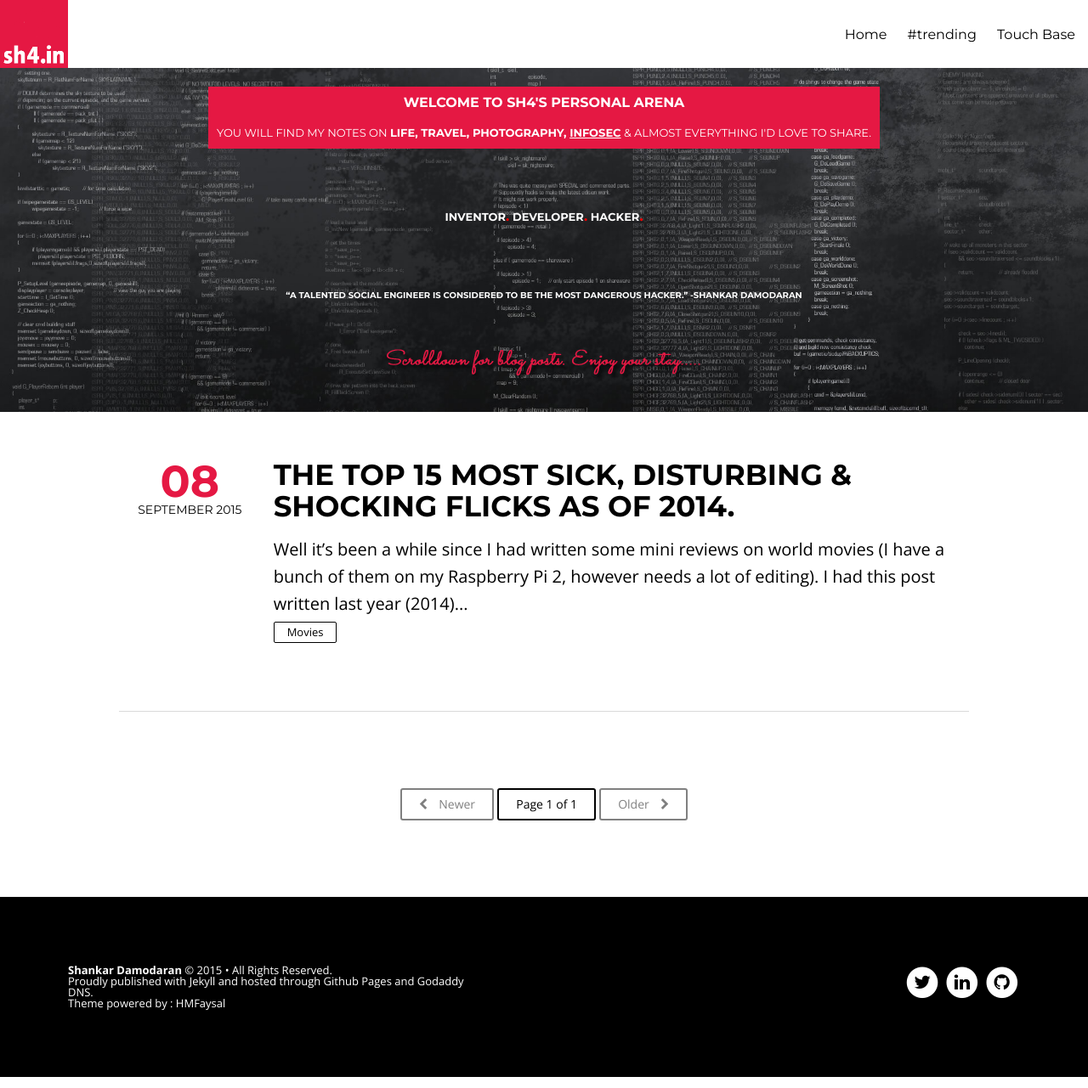
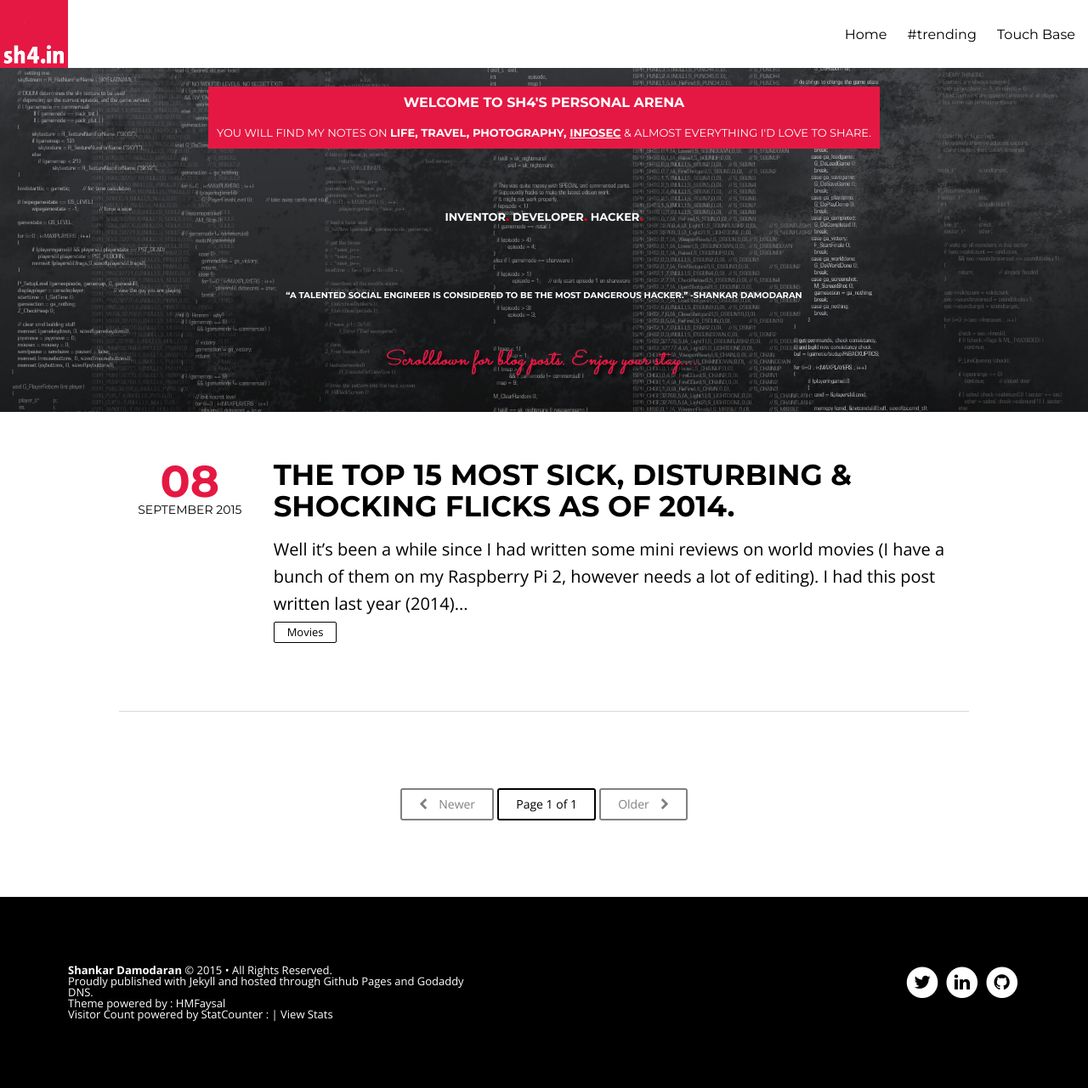
Before and after one commit to sh4nx0r/sh4nx0r.github.io, a Jekyll site: the page built from index.html, in a window 1280 px wide. Shown: the whole page at 85% size. Built offline with Jekyll 4.4.1, drawn with Linux system fonts in a browser that asks for light colours; nearby versions of some CDN libraries; the list of posts is cut into pages by our own code; comment, search, counter and statistics services are not loaded.

Commit message:
Statcounter added

```diff
--- a/_includes/footer.html
+++ b/_includes/footer.html
@@ -2,7 +2,26 @@
     <div class="copyright">
          <section><a href="{{ site.url }}/about"><b>{{ site.owner.name }}</b></a> &copy; {{ site.time | date: '%Y' }} &bull; All Rights Reserved.</section>
          <section>Proudly published with <a class="icon-ghost" href="https://jekyllrb.com/">Jekyll</a> and hosted through Github Pages and Godaddy DNS.</section>
-         <section>Theme powered by : HMFaysal
+         <section>Theme powered by : HMFaysal</section>
+         <section>Visitor Count powered by StatCounter :
+         <!-- Start of StatCounter Code for Default Guide -->
+<script type="text/javascript">
+var sc_project=10616444;
+var sc_invisible=0;
+var sc_security="66d515ff";
+var scJsHost = (("https:" == document.location.protocol) ?
+"https://secure." : "http://www.");
+document.write("<sc"+"ript type='text/javascript' src='" +
+scJsHost+
+"statcounter.com/counter/counter.js'></"+"script>");
+</script>
+<noscript><div class="statcounter"><a title="shopify
+analytics ecommerce" href="http://statcounter.com/shopify/"
+target="_blank"><img class="statcounter"
+src="http://c.statcounter.com/10616444/0/66d515ff/0/"
+alt="shopify analytics ecommerce"></a></div></noscript>
+<!-- End of StatCounter Code for Default Guide -->
+| <a href="http://statcounter.com/p10616444/?guest=1">View Stats</a></section>
     </div>
     <div class="social-icons">
 
```
Also changed, not shown: 9 other files.
